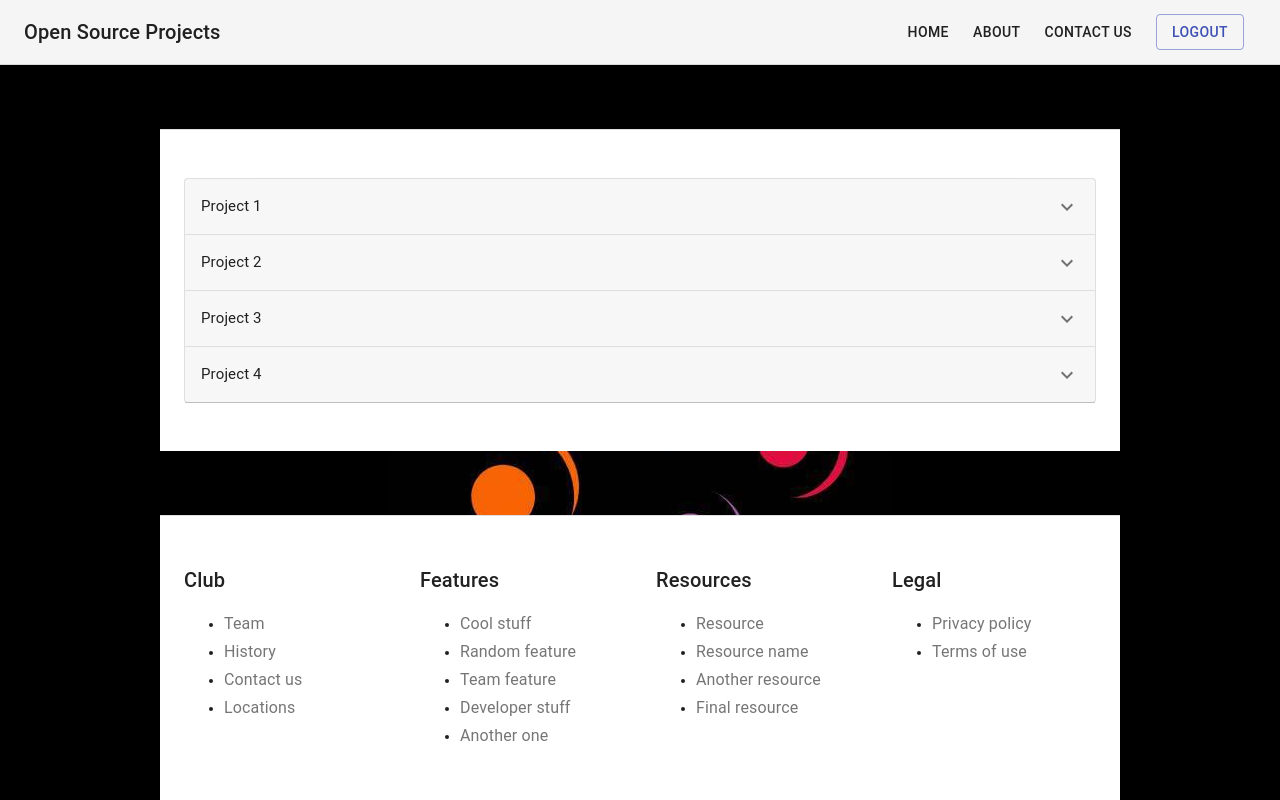
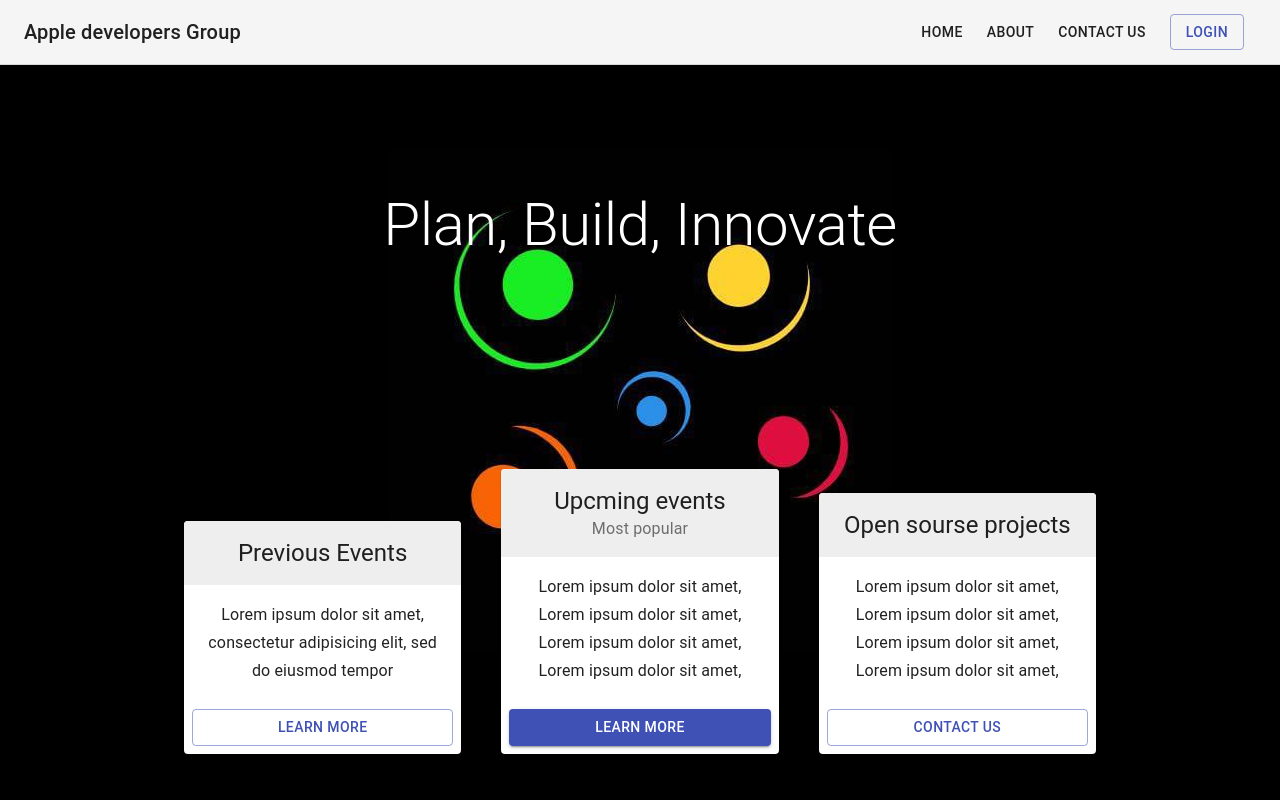
Before and after one commit to mohith2017/ADG_RIT-Website, a React (Create React App) app in the folder client/: page /dashboard in a window 1280 px wide. Built offline with nearby package versions, Linux system fonts and the light colour scheme.

Commit message:
Revert "projects page"
This reverts commit 5e4da0cbeb59a73b08c7e833a7bcbaed3bd16bbc.

```diff
--- a/client/src/App.js
+++ b/client/src/App.js
@@ -3,8 +3,7 @@ import { Route, Switch } from 'react-router-dom';
 import React, { Component } from 'react';
 import logo from './logo.svg';
 import './App.css';
-import SimpleExpansionPanel from './components/projects';
-//import Example from './components/beta';
+import Example from './components/beta';
 
 export const style={
     width:'100vw',
@@ -22,11 +21,10 @@ class App extends Component {
       <Switch>
         <div className="App1" style={style}>
           <Switch>
-            <Route path='/' component={SimpleExpansionPanel} />
-            <Route path='/hello' Component={SimpleExpansionPanel} />
-            <Route path='/projects' Component={SimpleExpansionPanel} />
+            <Route path='/' component={Example} />
+            <Route path='/hello' Component={Example} />
             {/*  change to dashboard components*/}
-            <Route path='/dashboard' Component={SimpleExpansionPanel} />
+            <Route path='/dashboard' Component={Example} />
             </Switch>
           {/* <img src='https://yt3.ggpht.com/a/AGF-l7-wxI7DLGTXjXY0-SYuB7Os-aFHwgmtf4jPUQ=s900-c-k-c0xffffffff-no-rj-mo'/> */}
           {/* <header className="App-header">
--- a/client/src/components/projects.js
+++ /dev/null
@@ -1,233 +0,0 @@
-import React from 'react';
-import { makeStyles } from '@material-ui/core/styles';
-import { withStyles } from '@material-ui/core/styles';
-import MuiExpansionPanel from '@material-ui/core/ExpansionPanel';
-import MuiExpansionPanelSummary from '@material-ui/core/ExpansionPanelSummary';
-import MuiExpansionPanelDetails from '@material-ui/core/ExpansionPanelDetails';
-import Typography from '@material-ui/core/Typography';
-import Link from '@material-ui/core/Link';
-import AppBar from '@material-ui/core/AppBar';
-import Button from '@material-ui/core/Button';
-import Toolbar from '@material-ui/core/Toolbar';
-import Grid from '@material-ui/core/Grid';
-import Container from '@material-ui/core/Container';
-import CssBaseline from '@material-ui/core/CssBaseline';
-import Box from '@material-ui/core/Box';
-import ExpansionPanelActions from '@material-ui/core/ExpansionPanelActions';
-import Divider from '@material-ui/core/Divider';
-import ExpandMoreIcon from '@material-ui/icons/ExpandMore';
-
-function Copyright() {
-  return (
-    <Typography variant="body2" color="textSecondary" align="center">
-      {'Copyright © '}
-      <Link color="inherit" href="#">
-        ADG
-      </Link>{' '}
-      {new Date().getFullYear()}
-
-    </Typography>
-  );
-}
-
-const ExpansionPanel = withStyles({
-  root: {
-    border: '1px solid rgba(0, 0, 0, .125)',
-    boxShadow: 'none',
-    '&:not(:last-child)': {
-      borderBottom: 0,
-    },
-    '&:before': {
-      display: 'none',
-    },
-    '&$expanded': {
-      margin: 'auto',
-    },
-  },
-  expanded: {},
-})(MuiExpansionPanel);
-
-const ExpansionPanelSummary = withStyles({
-  root: {
-    backgroundColor: 'rgba(0, 0, 0, .03)',
-    borderBottom: '1px solid rgba(0, 0, 0, .125)',
-    marginBottom: -1,
-    minHeight: 56,
-    '&$expanded': {
-      minHeight: 56,
-    },
-  },
-  content: {
-    '&$expanded': {
-      margin: '12px 0',
-    },
-  },
-  expanded: {},
-})(MuiExpansionPanelSummary);
-
-const ExpansionPanelDetails = withStyles(theme => ({
-  root: {
-    padding: theme.spacing(2),
-  },
-}))(MuiExpansionPanelDetails);
-
-const useStyles= makeStyles(theme => ({
-  root: {
-    width: '100%',
-  },
-  heading: {
-    fontSize: theme.typography.pxToRem(15),
-    fontWeight: theme.typography.fontWeightRegular,
-  },
-  appBar: {
-    borderBottom: `1px solid ${theme.palette.divider}`,
-  },
-  toolbar: {
-    flexWrap: 'wrap',
-  },
-  toolbarTitle: {
-    flexGrow: 1,
-  },
-  link: {
-    margin: theme.spacing(1, 1.5),
-  },
-  footer: {
-    backgroundColor:'white',
-    borderTop: `1px solid ${theme.palette.divider}`,
-    marginTop: theme.spacing(8),
-    paddingTop: theme.spacing(3),
-    paddingBottom: theme.spacing(3),
-    [theme.breakpoints.up('sm')]: {
-      paddingTop: theme.spacing(6),
-      paddingBottom: theme.spacing(6),
-    },
-  },
-}));
-
-const tiers = [
-  {
-    id: '1',
-    title: 'Project 1',
-    description: 'description here ......................................................................'
-  },
-  {
-    id: '2',
-    title: 'Project 2',
-    description: 'description here ......................................................................'
-  },
-  {
-    id: '3',
-    title: 'Project 3',
-    description: 'description here ......................................................................'
-  },
-  {
-    id: '4',
-    title: 'Project 4',
-    description: 'description here ......................................................................'
-  },
-];
-
-const footers = [
-  {
-    title: 'Club',
-    description: ['Team', 'History', 'Contact us', 'Locations'],
-  },
-  {
-    title: 'Features',
-    description: ['Cool stuff', 'Random feature', 'Team feature', 'Developer stuff', 'Another one'],
-  },
-  {
-    title: 'Resources',
-    description: ['Resource', 'Resource name', 'Another resource', 'Final resource'],
-  },
-  {
-    title: 'Legal',
-    description: ['Privacy policy', 'Terms of use'],
-  },
-];
-
-export default function SimpleExpansionPanel() {
-  const classes = useStyles();
-
-  return (
-    <div className={classes.root}>
-      <React.Fragment>
-      <CssBaseline />
-
-      <AppBar position="static" color="default" elevation={0} className={classes.appBar}>
-        <Toolbar className={classes.toolbar}>
-          <Typography variant="h6" color="inherit" noWrap className={classes.toolbarTitle}>
-            Open Source Projects
-          </Typography>
-          <nav>
-            <Link variant="button" color="textPrimary" href="#" className={classes.link}>
-              Home
-            </Link>
-            <Link variant="button" color="textPrimary" href="#" className={classes.link}>
-              About
-            </Link>
-            <Link variant="button" color="textPrimary" href="#" className={classes.link}>
-              Contact Us
-            </Link>
-          </nav>
-          <Button href="#" color="primary" variant="outlined" className={classes.link}>
-            LogOut
-          </Button>
-        </Toolbar>
-      </AppBar>
-
-      <Container maxWidth="md" component="footer" className={classes.footer}>
-      {tiers.map(tier => (
-        <ExpansionPanel>
-        <ExpansionPanelSummary
-          expandIcon={<ExpandMoreIcon />}
-          aria-controls="panel1a-content"
-          id="panel1a-header"
-        >
-          <Typography className={classes.heading}>{tier.title}</Typography>
-        </ExpansionPanelSummary>
-        <ExpansionPanelDetails>
-          <Typography>
-            {tier.description}
-          </Typography>
-        </ExpansionPanelDetails>
-        <Divider />
-        <ExpansionPanelActions>
-          <Button size="small">READ MORE</Button>
-          <Button size="small" color="primary">
-            CONTRIBUTE
-          </Button>
-        </ExpansionPanelActions>
-      </ExpansionPanel>
-      ))}
-      </Container>
-
-      <Container maxWidth="md" component="footer" className={classes.footer}>
-      <Grid container spacing={4} justify="space-evenly">
-        {footers.map(footer => (
-          <Grid item xs={6} sm={3} key={footer.title}>
-            <Typography variant="h6" color="textPrimary" gutterBottom>
-              {footer.title}
-            </Typography>
-            <ul>
-              {footer.description.map(item => (
-                <li key={item}>
-                  <Link href="#" variant="subtitle1" color="textSecondary">
-                    {item}
-                  </Link>
-                </li>
-              ))}
-            </ul>
-          </Grid>
-        ))}
-      </Grid>
-
-      <Box mt={5}>
-        <Copyright />
-      </Box>
-
-      </Container>
-    </React.Fragment>
-    </div>
-  );
-}
```
Also changed, not shown: 1 other file (tests, documents, lock files or other folders).
